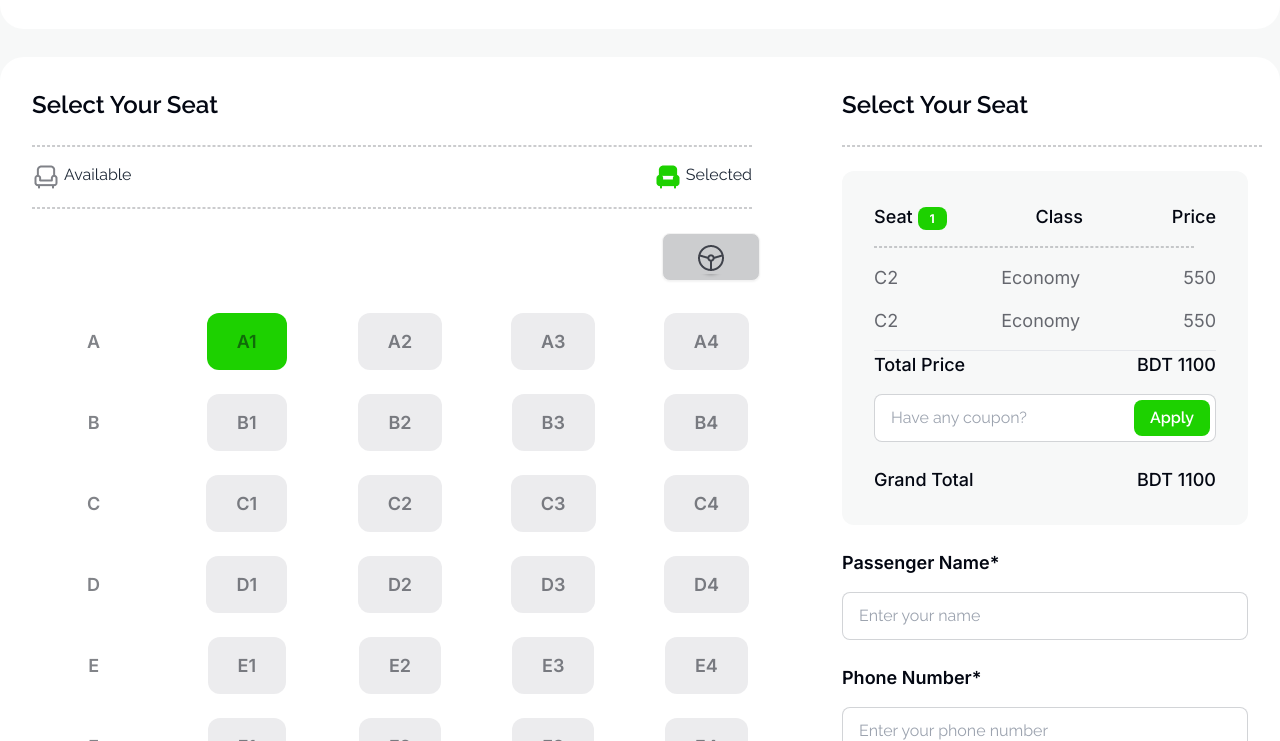
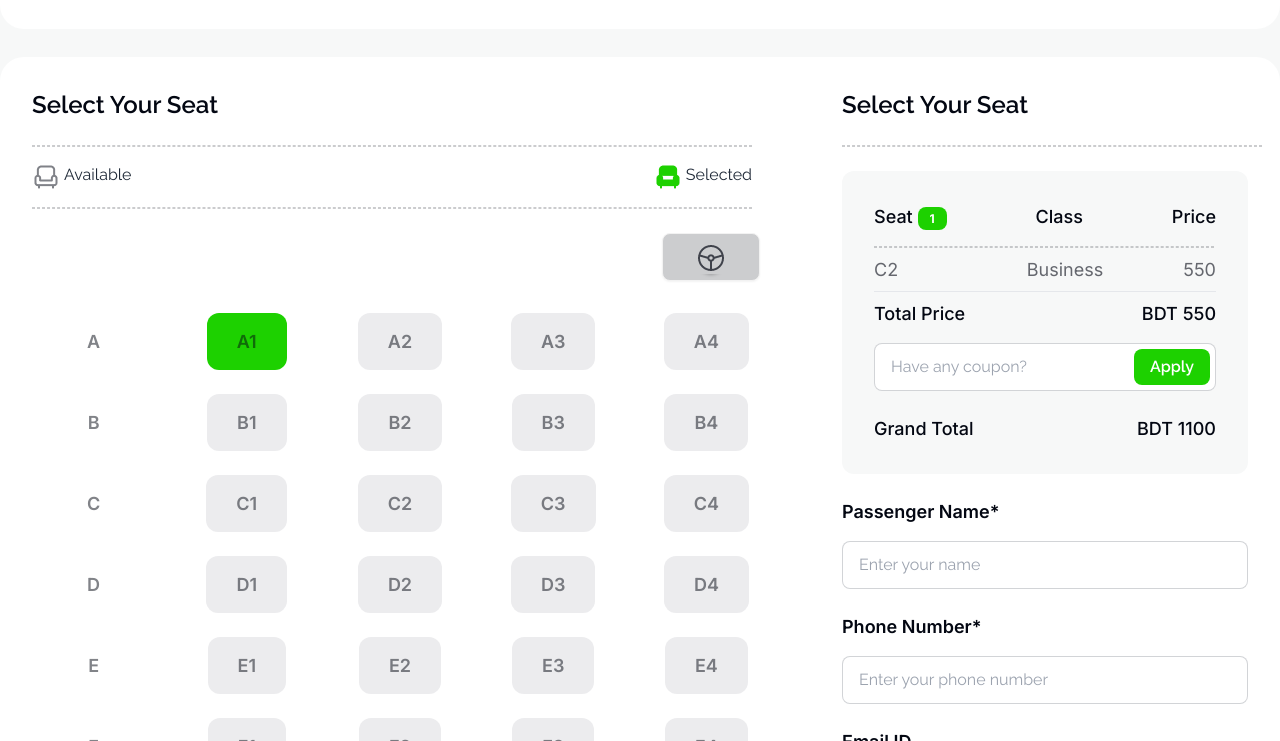
Before and after one commit to mdujjal67/E-Bus-Ticket, a plain HTML site: page index.html in a window 1280 px wide. Both pictures are taken after a click on the element "A1". Shown: the part 2191-2932 px from the top of the page. Drawn offline with nearby package versions, Linux system fonts and the light colour scheme.

Commit message:
added total fare calculation

```diff
--- a/index.html
+++ b/index.html
@@ -45,6 +45,11 @@
               align-items: center;
               margin: 0 auto;
               justify-items: center;
+            }
+            .ticket-details-divide{
+              display: grid;
+              grid-template-columns: repeat(3, 1fr);
+              justify-content: space-between;
             }
             .sits-bg{
               background-color: #fff ;
@@ -103,7 +108,7 @@
                 </div>
             </div>
 
-            <div class="banner bg-[linear-gradient(90deg,rgba(0,0,0,0.6),rgba(0,0,0,0.3)),url('images/banner.png')] h-[650px] max-w-full bg-no-repeat border-none bg-cover rounded-[32px] mt-12 text-center">
+            <div class="banner bg-[linear-gradient(90deg,rgba(0,0,0,0.3),rgba(0,0,0,0.1)),url('images/banner.png')] h-[650px] max-w-full bg-no-repeat border-none bg-cover rounded-[32px] mt-12 text-center">
               <div class="banner-content">
                 <h1 class="text-white text-[64px] font-extrabold pt-16">End-to-End Travel with <br> <span class="text-[#1DD100] text-center">E Poribahan</span></h1>
                 <p class="banner-text w-[690px] mx-auto text-white pt-8">Welcome! to our E-Ticket platform. Enjoy your journey with us and we are committed to make your journey like your dream. Have a good day!</p>
@@ -287,22 +292,18 @@
                       <p class="font-medium text-[#030712]">Class</p>
                       <p class="font-medium text-[#030712]">Price</p>
                     </div>
-                    <div class="dashed-border w-[320px]"></div>
+                    <div class="dashed-border w-[340px]"></div>
 
-                    <div class="seat-fare-details flex justify-between py-4">
-                      <p class="seat-name">C2</p>
+                    <div id="updated-details" class="justify-between ticket-details-divide my-2">
+                      <!-- <p class="seat-name">C2</p>
                       <p class="seat-class">Economy</p>
-                      <p class="seat-money">550</p>
+                      <p class="seat-money">550</p> -->
+
                     </div>
-                    <div class="seat-fare-details flex justify-between pb-4">
-                      <p class="seat-name">C2</p>
-                      <p class="seat-class">Economy</p>
-                      <p class="seat-money">550</p>
-                    </div>
-                    <hr>
+                    <hr class="my-2">
                     <div class="total-price flex justify-between pb-4">
                       <p class="total-price-unit font-medium text-[#030712]">Total Price</p>
-                      <p class="amount font-medium text-[#030712]">BDT 1100</p>
+                      <p class="amount font-medium text-[#030712]">BDT <span id="total-price-amount"></span></p>
                     </div>
                     <div class="coupon-input relative pb-6">
                       <label class="input input-bordered flex items-center gap-2">
@@ -313,7 +314,7 @@
                     </div>
                     <div class="grand-total flex justify-between ">
                       <p class="grand-total-unit font-medium text-[#030712]">Grand Total</p>
-                      <p class="amount font-medium text-[#030712]">BDT 1100</p>
+                      <p class="amount font-medium text-[#030712]">BDT <span id="grand-total-amount">1100</span></p>
                     </div>
                   </div>
                   <!-- passenger form -->
@@ -332,8 +333,8 @@
                     </label>
                     <button class="next-btn w-full bg-[#1DD100] rounded-2xl py-4 text-white text-xl font-extrabold my-6 hover:bg-green-600">Next</button>
                     <div class="term-condition flex justify-evenly">
-                      <p class="terms inter-font underline">Terms and Conditions</p>
-                      <p class="cancellation-policy inter-font underline">Cancellation Policy</p>
+                      <p class="terms inter-font underline"><a href="#rules-and-regulation">Terms and Conditions</a></p>
+                      <p class="cancellation-policy inter-font underline"><a href="#rules-and-regulation">Cancellation Policy</a></p>
                     </div>
                   </div>
                 </div>
@@ -370,7 +371,7 @@
               <p class="text-[#ffffffB3] ">@all rights reserved, P-Ticket services limited.2024</p>
             </div>
             <div class="footer-bootom-right flex justify-between gap-8 pb-[120px]">
-              <p class="text-white font-medium"><a href="#">Terms & condition</a></p>
+              <p id="rules-and-regulation" class="text-white font-medium"><a href="#">Terms & condition</a></p>
               <p class="text-white font-medium"><a href="#">Return & refund policy</a></p>
               <p class="text-white font-medium"><a href="#">Privacy policy</a></p>
             </div>
--- a/ticket_system.js
+++ b/ticket_system.js
@@ -1,26 +1,55 @@
 const reservationButtons = document.querySelectorAll('.reservation-button');
 const totalSeatElement = document.getElementById('seat-decrease');
 const updateSeatElement = document.getElementById('seat-increase');
+const updatedDetailsElement = document.getElementById('updated-details');
+const updateTotalAmount = document.getElementById('total-price-amount');
 
 let clickedCount = 0;
 let totalSeats = 40;
 let initialSeats = 0;
+let initialAmount = 0;
 
 // Adding the click event listener to each button
-for (const button of reservationButtons){
+for (const button of reservationButtons) {
     button.addEventListener('click', () => {
-    if (clickedCount < 4) {
+        if (clickedCount < 4 ) {
             clickedCount++;
             button.disabled = true;
+
             // Update button text to show it's clicked
             button.style.backgroundColor = '#1DD100';
             button.style.color = 'white';
-        totalSeats --;
+
+            // decrease seat number from total seat left
+            totalSeats--;
             totalSeatElement.innerText = totalSeats;
-        initialSeats ++;
+
+            // increase seat number to seat number
+            initialSeats++;
             updateSeatElement.innerText = initialSeats;
+
+            //update the total amount
+            initialAmount++;
+            totalMoney = initialAmount * 550;
+            updateTotalAmount.innerText = totalMoney;
+
+            // seat details after clicking seat button
+            const seatNumber = document.createElement('p');
+            seatNumber.innerText = 'C2';
+            updatedDetailsElement.appendChild(seatNumber);
+
+            const seatClass = document.createElement('p');
+            seatClass.innerText = 'Business';
+            seatClass.style.marginRight = '60px';
+            seatClass.style.marginLeft = '100px';
+            updatedDetailsElement.appendChild(seatClass);
+
+            const seatPrice = document.createElement('p');
+            seatPrice.innerText = '550';
+            updatedDetailsElement.appendChild(seatPrice);
+            seatPrice.style.marginLeft = '20px';
         } else {
-      alert('Sorry! you can only reserve 4 tickets at a time.');
+            alert('Sorry! Try another time.');
         }
     });
-};
+}
```
Lines whose indentation alone changed are shown as unchanged.
